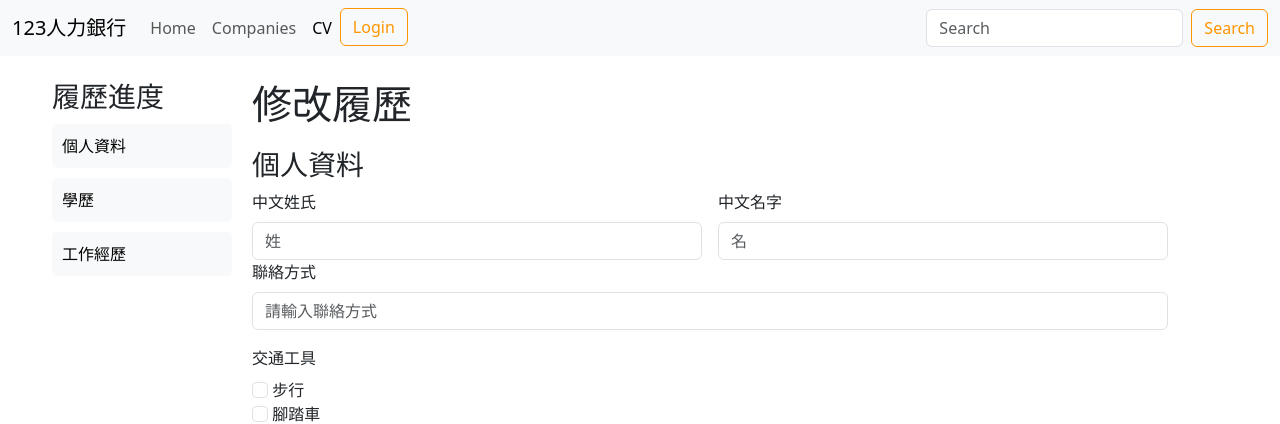
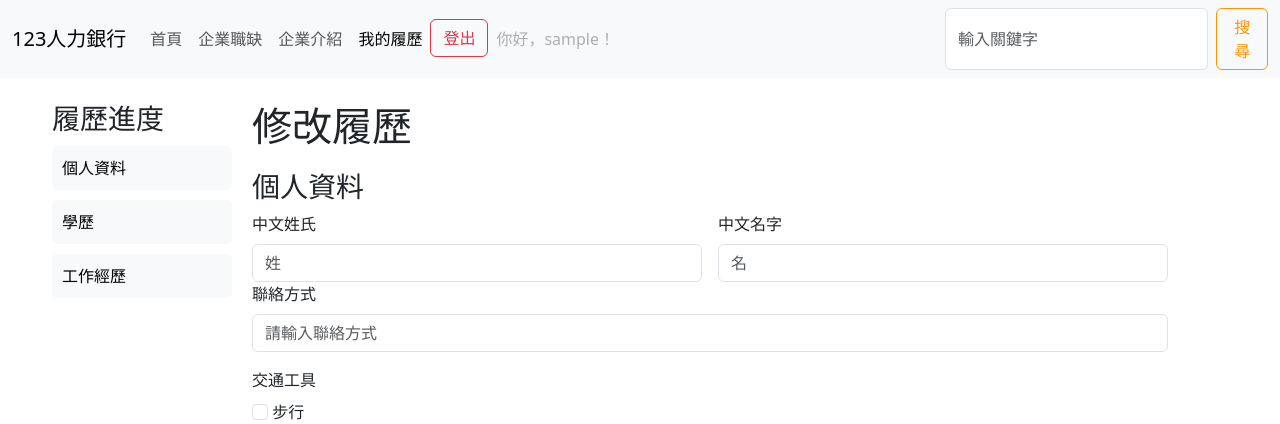
Before and after one commit to taxihuang030926/devopFin, a Flask app: page /editCV in a window 1280 px wide. Shown: the top 424 px of the page. Run offline with Flask 3, Linux system fonts and the light colour scheme; a user stored in the database is signed in; tables that the repository leaves empty hold one stand-in row (values such as "Sample post").

Commit message:
final update

```diff
--- a/app.py
+++ b/app.py
@@ -203,8 +203,9 @@ def submit_cv():
         return redirect(url_for('cv'))
 
     # 插入資料到資料庫
-    query = "INSERT INTO resumes (id, first_name, last_name, contact_info, transport, school_name, education_level, department, study_status, work_experience) VALUES ('%s','%s', '%s', '%s', '%s', '%s', '%s', '%s', '%s', '%s')"
-    cursor.execute(query, (username, first_name, last_name, contact_info, transport, school_name, education_level, department, study_status, work_experience))
+    query = '''INSERT INTO resumes (id, first_name, last_name, contact_info, transport, school_name, education_level, department, study_status, work_experience)
+    VALUES ('%s','%s', '%s', '%s', '%s', '%s', '%s', '%s', '%s', '%s')''' % (username, first_name, last_name, contact_info, transport, school_name, education_level, department, study_status, work_experience)
+    cursor.execute(query)
     db.commit()
 
     flash('履歷提交成功！', 'success')
@@ -256,10 +257,10 @@ def edit_cv():
             school_name = '%s', education_level = '%s', department = '%s',
             study_status = '%s', work_experience = '%s'
         WHERE id = '%s'
-        """
-        cursor.execute(query, (first_name, last_name, contact_info, transport,
+        """  % (first_name, last_name, contact_info, transport,
                                school_name, education_level, department,
-                               study_status, work_experience, resume_id))
+                               study_status, work_experience, resume_id)
+        cursor.execute(query)
         db.commit()
 
         flash('履歷修改成功！', 'success')
--- a/templates/editCV.html
+++ b/templates/editCV.html
@@ -6,7 +6,7 @@
     <title>修改履歷</title>
     <link href="https://cdn.jsdelivr.net/npm/bootstrap@5.3.3/dist/css/bootstrap.min.css" rel="stylesheet">
     <script src="https://cdn.jsdelivr.net/npm/bootstrap@5.3.3/dist/js/bootstrap.bundle.min.js"></script>
-    <link rel="stylesheet" href="style.css">
+    <link rel="stylesheet" href="../static/css/style.css">
     <style>
 
     .cv-container {
@@ -52,21 +52,33 @@
                     <a class="navbar-brand" href="/">123人力銀行</a>
                     <ul class="navbar-nav me-auto mb-2 mb-lg-0">
                         <li class="nav-item">
-                            <a class="nav-link" href="/">Home</a>
+                            <a class="nav-link" href="/">首頁</a>
                         </li>
                         <li class="nav-item">
-                            <a class="nav-link" href="companies">Companies</a>
+                            <a class="nav-link" href="vacancies">企業職缺</a>
                         </li>
                         <li class="nav-item">
-                            <a class="nav-link active" aria-current="page" href="cv">CV</a>
+                            <a class="nav-link" aria-current="page" href="companies">企業介紹</a>
                         </li>
                         <li class="nav-item">
-                            <a class="btn btn-outline-success" href="login" role="button">Login</a>
+                            <a class="nav-link active" aria-current="page" href="cv">我的履歷</a>
                         </li>
+                        <li class="nav-item">
+                            {% if username %}
+                            <a class="btn btn-outline-danger" href="logout" role="button">登出</a>
+                            {% else %}
+                            <a class="btn btn-outline-success" href="login" role="button">登入</a>
+                            {% endif %}
+                        </li>
+                        {% if username %}
+                        <li class="nav-item">
+                            <a class="nav-link disabled">你好，{{ username }}！</a>
+                        </li>
+                        {% endif %}
                     </ul>
-                    <form class="d-flex" role="search">
-                        <input class="form-control me-2" type="search" placeholder="Search" aria-label="Search">
-                        <button class="btn btn-outline-success" type="submit">Search</button>
+                    <form class="d-flex" role="search" action="/vacancies" method="POST">
+                        <input class="form-control me-2" type="search" placeholder="輸入關鍵字" aria-label="Search" name="search_vacancies">
+                        <button class="btn btn-outline-success" type="submit">搜尋</button>
                     </form>
                 </div>
             </div>
```
